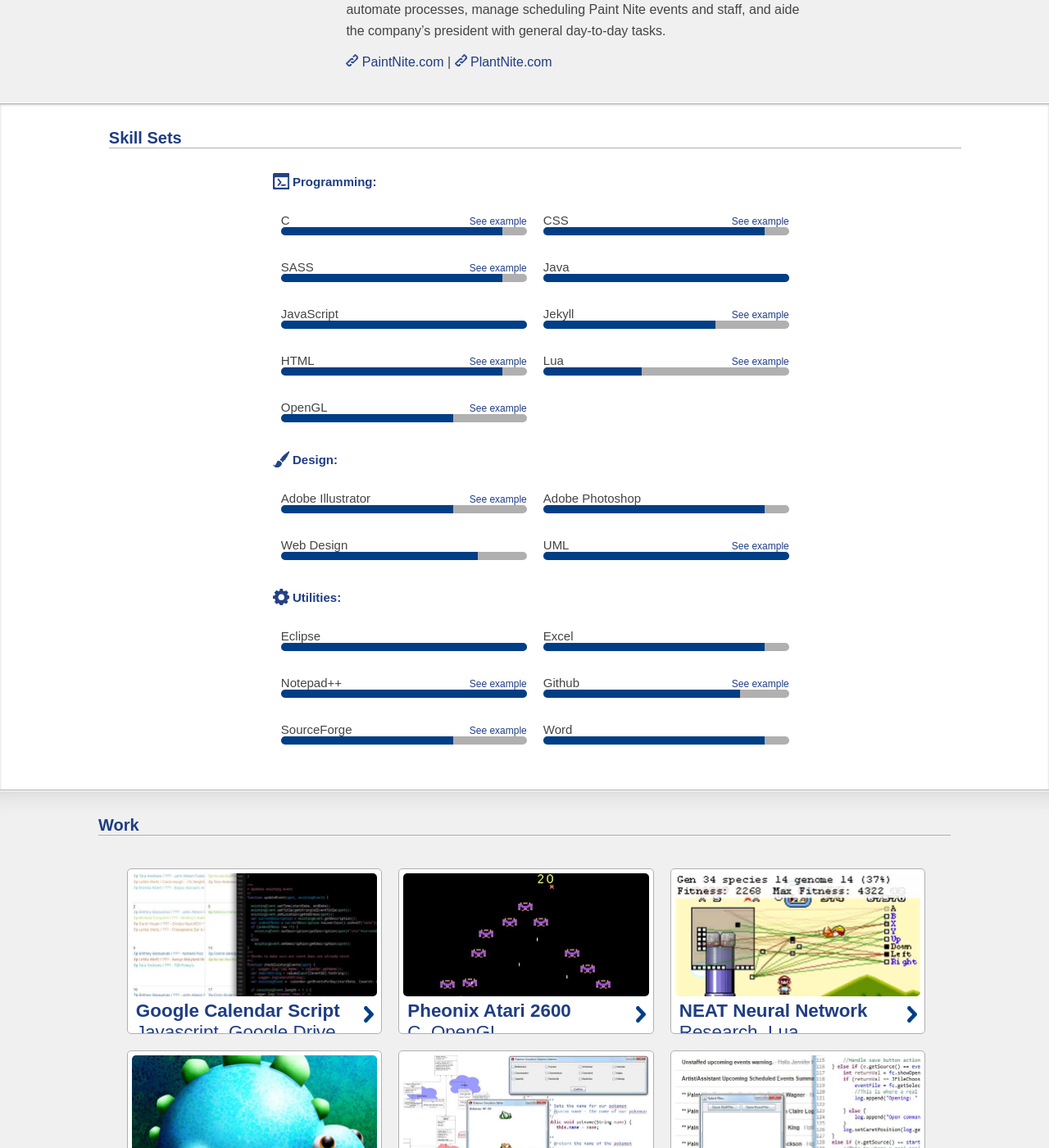
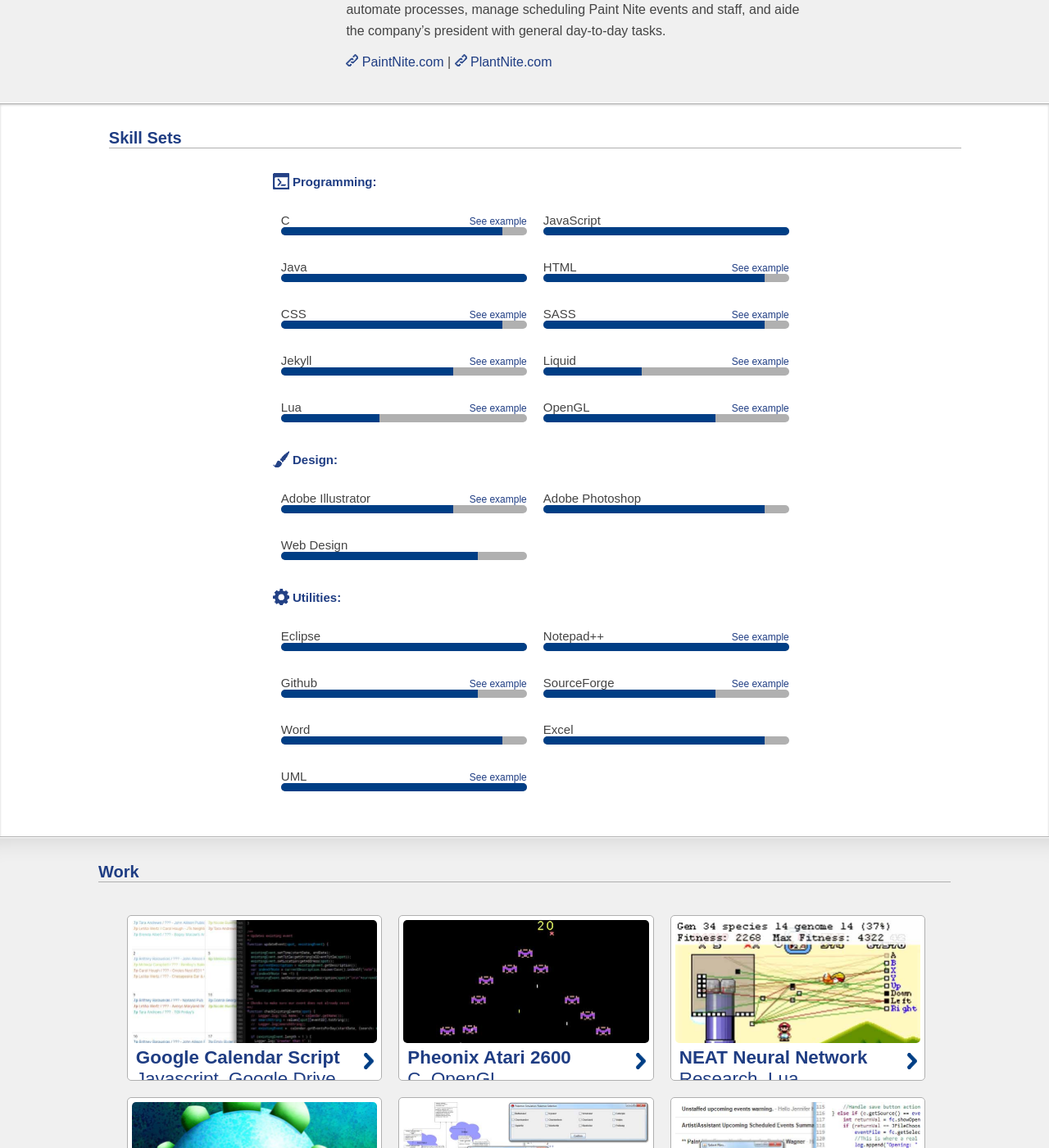
Before and after one commit to schlesigerjess/JessicaSchlesiger.github.io, a Jekyll site: the page built from index.html, in a window 1280 px wide and 1400 px high, scrolled down 707 px. Shown: the whole window at 82% size. Built offline with Jekyll 4.4.1, drawn with Linux system fonts in a browser that asks for light colours; nearby versions of some CDN libraries.

Commit message:
Update settings.yml

```diff
--- a/_data/settings.yml
+++ b/_data/settings.yml
@@ -47,12 +47,13 @@ blurb: >
 
 skills_programming:
 - {name: C, value: '90', example: has Example}
+- {name: JavaScript, value: '100', example: }
+- {name: Java, value: '100', example: }
+- {name: HTML, value: '90', example: has Example}
 - {name: CSS, value: '90', example: has Example}
 - {name: SASS, value: '90', example: has Example}
-- {name: Java, value: '100', example: }
-- {name: JavaScript, value: '100', example: }
 - {name: Jekyll, value: '70', example: has Exsdaample}
-- {name: HTML, value: '90', example: has Example}
+- {name: Liquid, value: '40', example: has Exsdaample}
 - {name: Lua, value: '40', example: has Example}
 - {name: OpenGL, value: '70', example: has Example}
 
@@ -60,15 +61,15 @@ skills_design:
 - {name: Adobe Illustrator, value: '70', example: has Example}
 - {name: Adobe Photoshop, value: '90', example: }
 - {name: Web Design, value: '80', example: }
-- {name: UML, value: '100', example: has Example}
 
 skills_utilities:
 - {name: Eclipse, value: '100', example: }
-- {name: Excel, value: '90', example: }
 - {name: Notepad++, value: '100', example: has Example}
 - {name: Github, value: '80', example: has Example}
 - {name: SourceForge, value: '70', example: has Example}
 - {name: Word, value: '90', example: }
+- {name: Excel, value: '90', example: }
+- {name: UML, value: '100', example: has Example}
 
 #-------------------------------
 # Work Section
```
